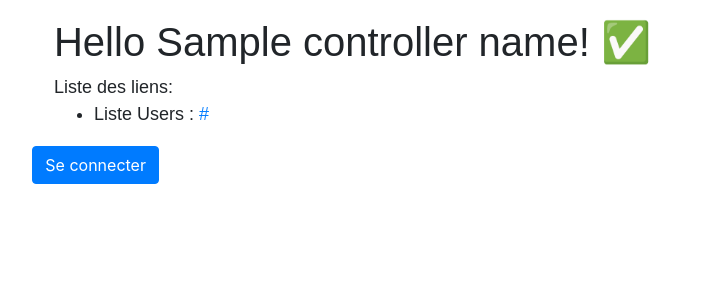
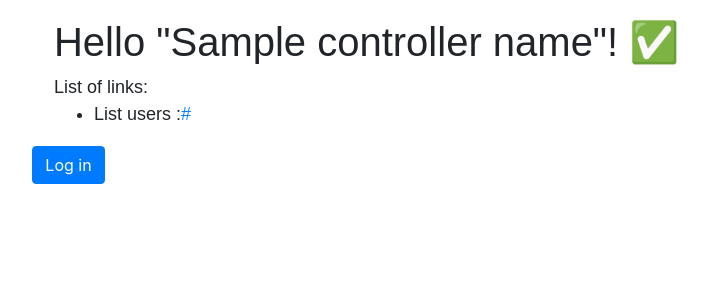
Before and after one commit to gyredf/SlamQuiz, a Symfony app: template templates/default/index.html.twig in a window 1280 px wide. Shown: the part 56-356 px from the top of the page, without its empty margins (186-894 px from the left). Run offline with Twig, Linux system fonts and the light colour scheme; the template is opened without the code that fills it: most values are stand-ins (such as "Sample title", 1, 10 or a date in 2020); some libraries are stand-ins or nearby versions.

Commit message:
[Core] Add translation (FR)

```diff
--- a/templates/base.html.twig
+++ b/templates/base.html.twig
@@ -2,7 +2,7 @@
 <html>
     <head>
         <meta charset="UTF-8">
-        <title>{% block title %}Welcome!{% endblock %}</title>
+        <title>{% block title %}{{'Welcome!'|trans}}{% endblock %}</title>
         {% block stylesheets %}
             <link rel="stylesheet" href="css/style.css">
             <link rel="stylesheet" href="https://stackpath.bootstrapcdn.com/bootstrap/4.3.1/css/bootstrap.min.css" integrity="sha384-ggOyR0iXCbMQv3Xipma34MD+dH/1fQ784/j6cY/iJTQUOhcWr7x9JvoRxT2MZw1T" crossorigin="anonymous">
@@ -19,14 +19,14 @@
             <div class="collapse navbar-collapse" id="navbarsExampleDefault">
                 <ul class="navbar-nav mr-auto">
                 <li class="nav-item">
-                    <a class="nav-link" href="{{url('user_index')}}">Users</a>
+                    <a class="nav-link" href="{{url('user_index')}}">{{'Users'|trans}}</a>
                 </li>
                 <li class="nav-item">
-                    <a class="nav-link" href="{{ path('category_index') }}">Category</a>
+                    <a class="nav-link" href="{{ path('category_index') }}">{{'Category'|trans}}</a>
                 </li>
                 </ul>
                 <form class="form-inline my-2 my-lg-0">
-                <input class="form-control mr-sm-2" type="text" placeholder="Search" aria-label="Search">
+                <input class="form-control mr-sm-2" type="text" placeholder="{{'Search'|trans}}" aria-label="Search">
                 <button class="btn btn-secondary my-2 my-sm-0" type="submit"><i class="fas fa-search"></i></button>
                 </form>
             </div>
--- a/templates/category/_delete_form.html.twig
+++ b/templates/category/_delete_form.html.twig
@@ -1,4 +1,4 @@
-<form method="post" action="{{ path('category_delete', {'id': category.id}) }}" onsubmit="return confirm('Are you sure you want to delete this item?');">
+<form method="post" action="{{ path('category_delete', {'id': category.id}) }}" onsubmit="return confirm('{% trans %}Are you sure you want to delete this item?{% endtrans %}');">
     <input type="hidden" name="_method" value="DELETE">
     <input type="hidden" name="_token" value="{{ csrf_token('delete' ~ category.id) }}">
     <button class="btn btn-danger"><i class="fas fa-trash-alt"></i></button>
--- a/templates/category/edit.html.twig
+++ b/templates/category/edit.html.twig
@@ -1,9 +1,9 @@
 {% extends 'base.html.twig' %}
 
-{% block title %}Edit Category{% endblock %}
+{% block title %}{{'Edit Category'|trans}}{% endblock %}
 
 {% block body %}
-    <h1>Edit Category</h1>
+    <h1>{{'Edit Category'|trans}}</h1>
     {{ include('category/_form.html.twig', {'button_label': 'Update'}) }}
     <div class="btn-group" role="group" aria-label="Basic example">
         <a class="btn btn-primary" href="{{ path('category_index') }}"><i class="fas fa-reply"></i></a>
--- a/templates/category/new.html.twig
+++ b/templates/category/new.html.twig
@@ -1,9 +1,9 @@
 {% extends 'base.html.twig' %}
 
-{% block title %}New Category{% endblock %}
+{% block title %}{{'New Category'|trans}}{% endblock %}
 
 {% block body %}
-    <h1>Create new Category</h1>
+    <h1>{{'Create New Category'|trans}}</h1>
 
     {{ include('category/_form.html.twig') }}
 
--- a/templates/default/index.html.twig
+++ b/templates/default/index.html.twig
@@ -1,6 +1,6 @@
 {% extends 'base.html.twig' %}
 
-{% block title %}Hello DefaultController!{% endblock %}
+{% block title %}{% trans %}Hello DefaultController!{% endtrans %}{% endblock %}
 
 {% block body %}
 <style>
@@ -9,17 +9,17 @@
 </style>
 
 <div class="example-wrapper">
-    <h1>Hello {{ controller_name }}! ✅</h1>
+    <h1>{% trans %}Hello{% endtrans %} "{{ controller_name }}"! ✅</h1>
 
-    Liste des liens:
+    {% trans %}List of links:{% endtrans %}
     <ul>
-        <li>Liste Users : <a href='{{ url('user_index')}}'>{{ url('user_index')}}</a></li>
+        <li>{% trans %}List users : {% endtrans %}<a href='{{ url('user_index')}}'>{{ url('user_index')}}</a></li>
     </ul>
 
 
 
 </div>
 
-<button class="btn btn-primary">Se connecter</button>
+<button class="btn btn-primary">{{ 'Log in'|trans }}</button>
 
 {% endblock %}
--- a/templates/user/user.html.twig
+++ b/templates/user/user.html.twig
@@ -1,12 +1,12 @@
 {% extends 'base.html.twig' %}
 
-{% block title %} Users - List {% endblock %}
+{% block title %}{% trans %} Users - List {% endtrans %}{% endblock %}
 
 {% block body %}
 <div class="row">
     <div class="col-xl-2 col-lg-2 col-md-0 col-xs-0"></div>
     <div class="col-xl-8 col-lg-8 col-md-12 col-xs-12">
-            <h1>Titre des utilisateurs</h1>
+            <h1>{% trans %}All users :{% endtrans %}</h1>
             <ul>
                 {% for user in users_list %}
                 <li>{{user['first_name'] ~ " " ~ user['last_name']}} </li>
```
Also changed, not shown: templates/category/index.html.twig (+8 -8 lines), templates/category/show.html.twig (+5 -5 lines), 5 other files.
